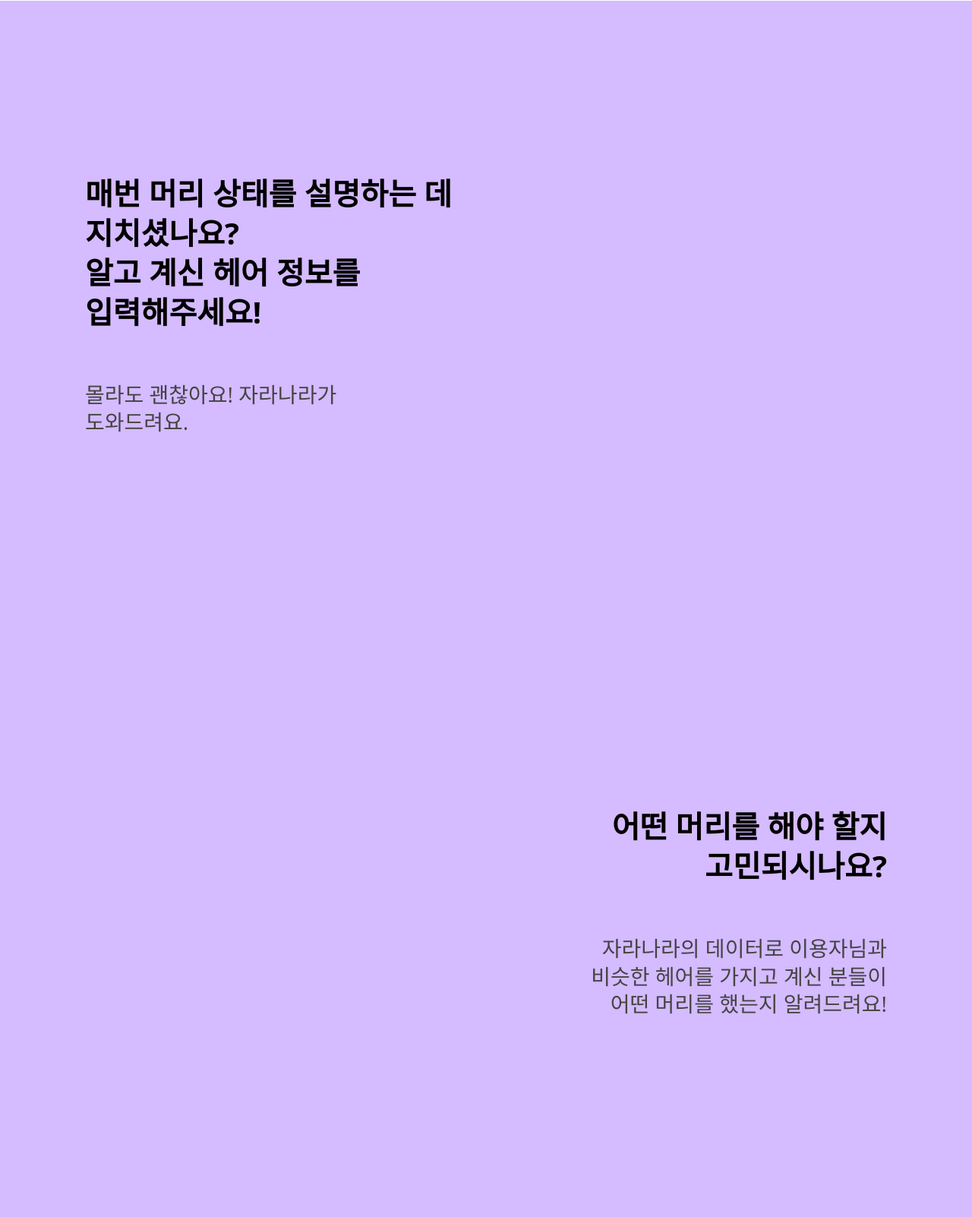
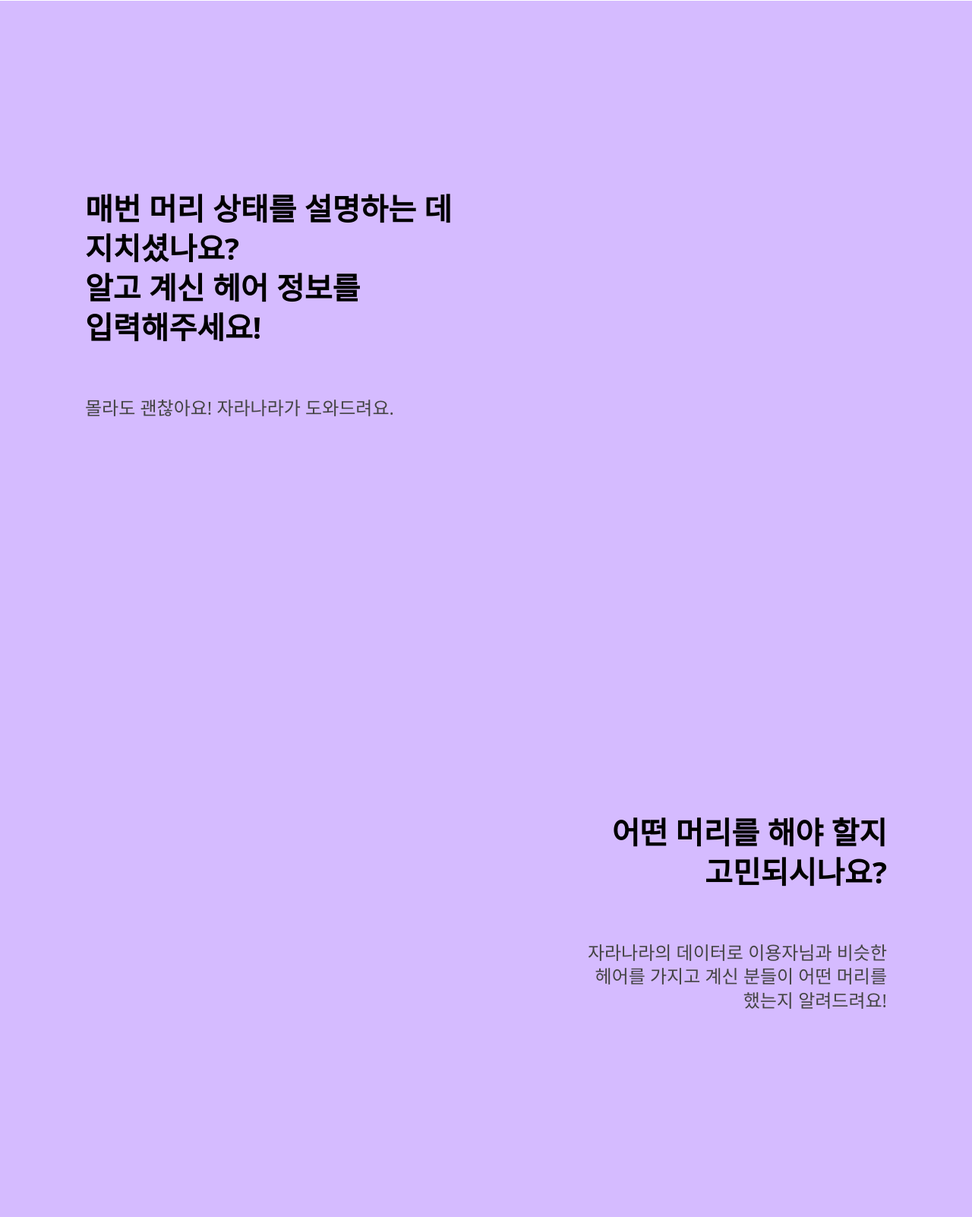
Before and after one commit to hamo-o/Practice-Design-Studio, a Django app: page / in a window 1280 px wide. Shown: the part 1399-3001 px from the top of the page at 76% size. Run offline with Django 4.2, Linux system fonts and the light colour scheme.

Commit message:
design: change feat UI

```diff
--- a/static/css/home.css
+++ b/static/css/home.css
@@ -270,7 +270,7 @@ section {
   width: 50vw;
   padding: 2rem 7rem 2rem;
 
-  font-size: 1.75rem;
+  font-size: 1.5rem;
   word-break: keep-all;
   line-height: 130%;
 }
```
